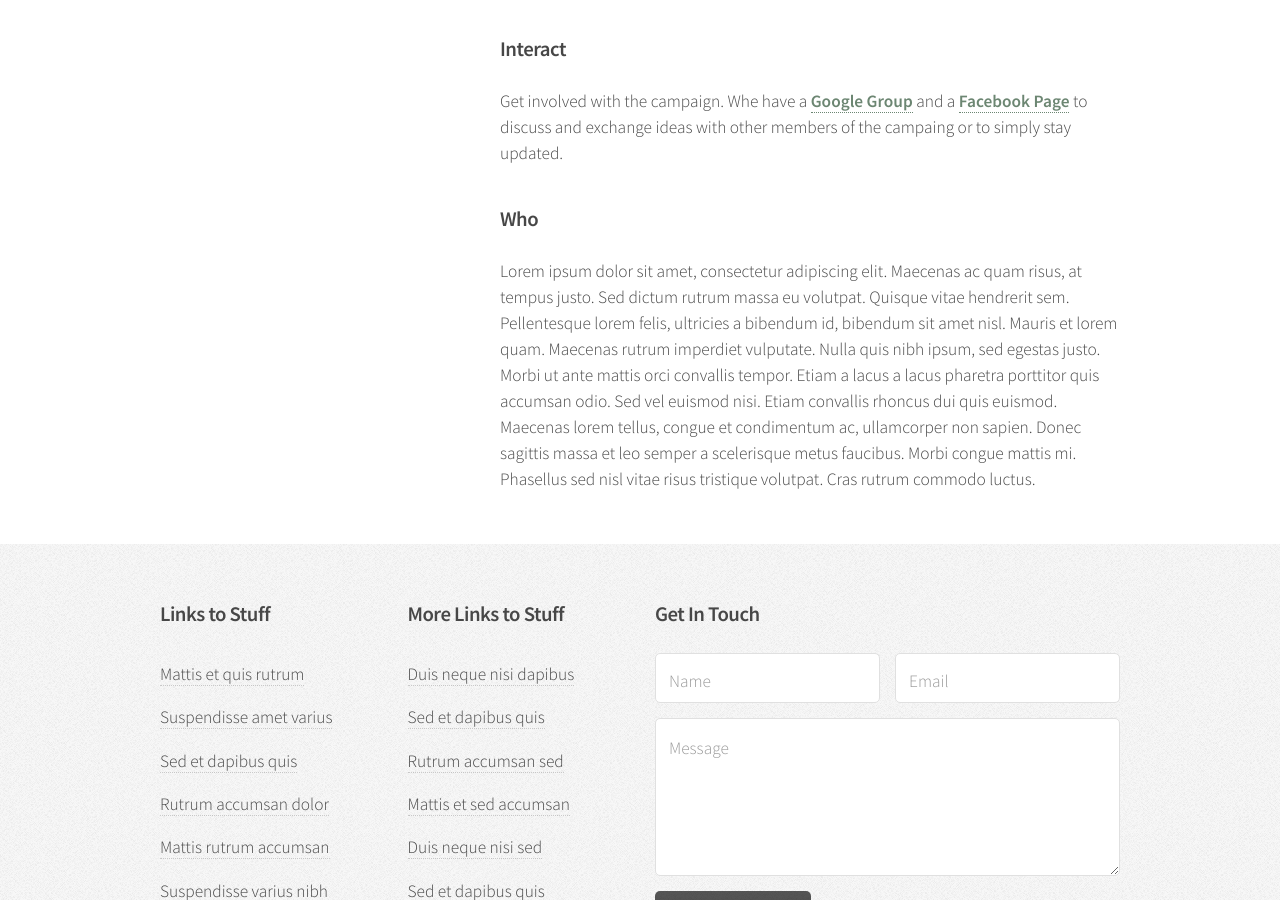
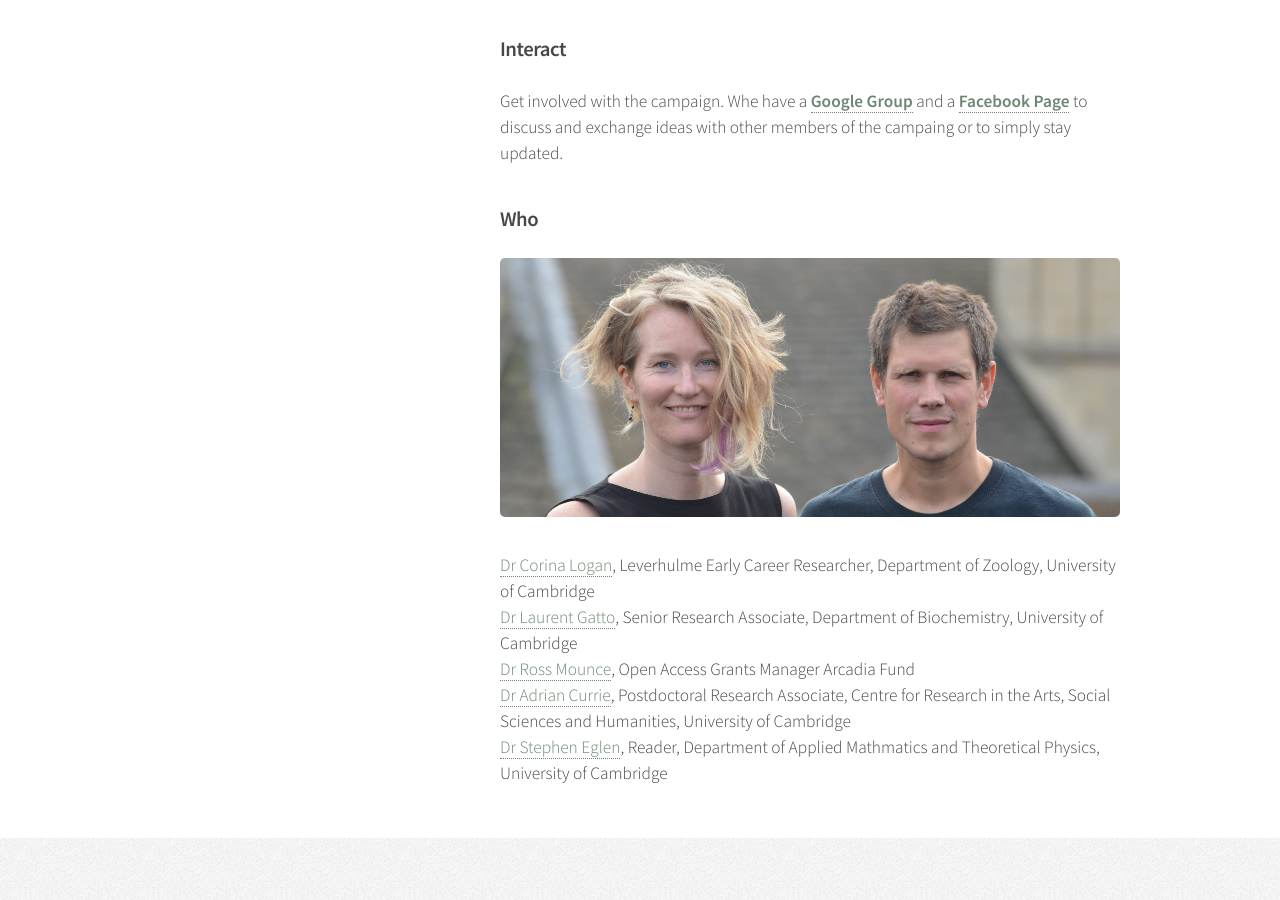
Before and after one commit to BulliedIntoBadScience/BulliedIntoBadScience.org, a Jekyll site: the page built from more/index.html, in a window 1280 px wide and 900 px high, scrolled down 1226 px. Built offline with Jekyll 4.4.1, drawn with Linux system fonts in a browser that asks for light colours.

Commit message:
who section

```diff
--- a/more/index.html
+++ b/more/index.html
@@ -70,14 +70,26 @@ layout: default
 	      members of the campaing or to simply stay updated.</p>
 
 	    <h3>Who</h3><a name="who"></a>
-	    <p>Lorem ipsum dolor sit amet, consectetur adipiscing elit. Maecenas ac quam risus, at tempus
-	      justo. Sed dictum rutrum massa eu volutpat. Quisque vitae hendrerit sem. Pellentesque lorem felis,
-	      ultricies a bibendum id, bibendum sit amet nisl. Mauris et lorem quam. Maecenas rutrum imperdiet
-	      vulputate. Nulla quis nibh ipsum, sed egestas justo. Morbi ut ante mattis orci convallis tempor.
-	      Etiam a lacus a lacus pharetra porttitor quis accumsan odio. Sed vel euismod nisi. Etiam convallis
-	      rhoncus dui quis euismod. Maecenas lorem tellus, congue et condimentum ac, ullamcorper non sapien.
-	      Donec sagittis massa et leo semper a scelerisque metus faucibus. Morbi congue mattis mi.
-	      Phasellus sed nisl vitae risus tristique volutpat. Cras rutrum commodo luctus.</p>
+
+	    <span class="image featured"><img src="{{ site.baseurl }}/assets/images/corina_laurent.jpg" alt="" /></span>
+
+	    <ul>
+	      <li><a href="http://corinalogan.com/">Dr Corina Logan</a>, Leverhulme Early
+	      Career Researcher, Department of Zoology, University of
+	      Cambridge</li>
+	      <li><a href="http://www.sysbiol.cam.ac.uk/Investigators/laurent-gatto">Dr
+	      Laurent Gatto</a>, Senior Research Associate, Department
+	      of Biochemistry, University of Cambridge</li>
+	      <li><a href="http://rossmounce.co.uk/">Dr Ross
+	      Mounce</a>, Open Access Grants Manager Arcadia Fund</li>
+	      <li><a href="https://sites.google.com/site/adrianmitchellcurrie/">Dr
+	      Adrian Currie</a>, Postdoctoral Research Associate,
+	      Centre for Research in the Arts, Social Sciences and
+	      Humanities, University of Cambridge</li>
+	      <li><a href="https://sje30.github.io/">Dr Stephen
+	      Eglen</a>, Reader, Department of Applied Mathmatics and
+	      Theoretical Physics, University of Cambridge</li>
+	    </ul>
 	    </div>
 
 	</div>
```
Also changed, not shown: assets/images/corina_laurent.jpg (added).
